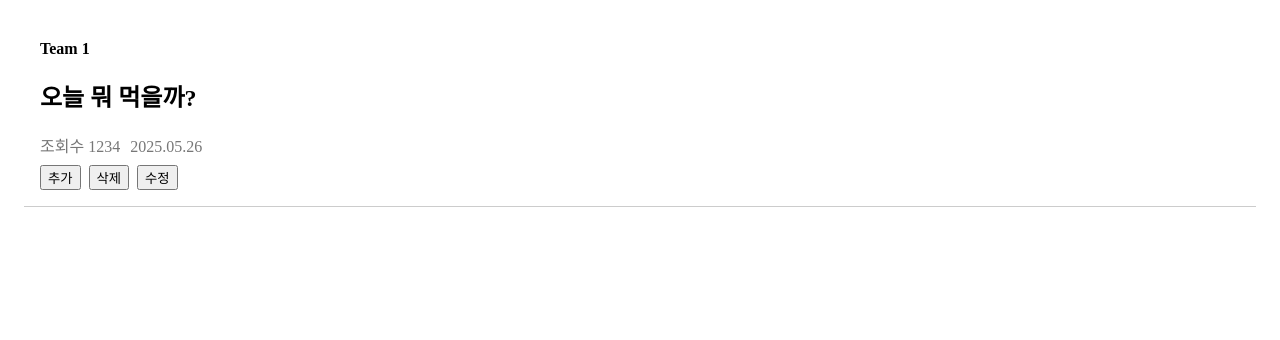
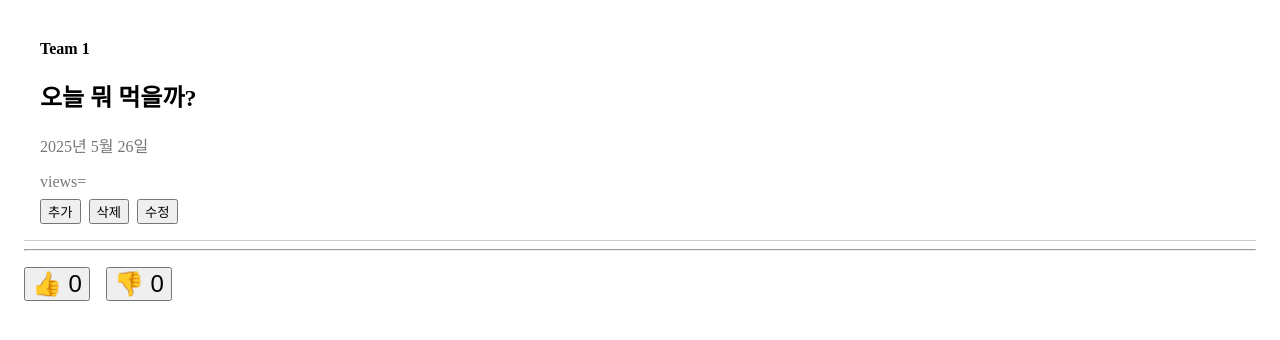
Before and after one commit to LC13Owl/team1_front, a React (Vite) app: page / in a window 1280 px wide. Shown: the top 340 px of the page. Built offline with nearby package versions, Linux system fonts and the light colour scheme.

Commit message:
좋아요 기능 추가

```diff
--- a/src/App.jsx
+++ b/src/App.jsx
@@ -1,6 +1,7 @@
 import React, { useState } from "react";
 import PostHeader from "./components/PostHeader";
 import PostContent from "./components/PostContent";
+import PostActions from "./components/PostActions";
 
 function App() {
   const [showInput, setShowInput] = useState(false);
@@ -26,8 +27,8 @@ function App() {
       <PostHeader
         title="오늘 뭐 먹을까?"
         team="Team 1"
-        views={1234}
-        date="2025.05.26"
+        //views={1234}
+        //date="2025.05.26"
         onAdd={handleAdd}
         onDelete={handleDelete}
         onEdit={() => alert("수정 클릭")}
@@ -48,6 +49,9 @@ function App() {
       )}
 
       {postText && <PostContent text={postText} />}
+
+      <hr></hr>
+      <PostActions></PostActions>
     </div>
   );
 }
--- a/src/components/PostActions.jsx
+++ b/src/components/PostActions.jsx
@@ -0,0 +1,30 @@
+import React, { useState } from "react";
+
+function PostActions() {
+  const [likes, setLikes] = useState(0);
+  const [dislikes, setDislikes] = useState(0);
+
+  const handleLike = () => {
+    setLikes(likes + 1);
+  };
+
+  const handleDislike = () => {
+    setDislikes(dislikes + 1);
+  };
+
+  return (
+    <div
+      className="post-actions"
+      style={{ display: "flex", gap: "1rem", marginTop: "1rem" }}
+    >
+      <button onClick={handleLike} style={{ fontSize: "1.5rem" }}>
+        👍 {likes}
+      </button>
+      <button onClick={handleDislike} style={{ fontSize: "1.5rem" }}>
+        👎 {dislikes}
+      </button>
+    </div>
+  );
+}
+
+export default PostActions;
--- /dev/null
+++ b/src/components/PostDate.jsx
@@ -0,0 +1,14 @@
+const CustomDate = () => {
+  const today = new Date();
+
+  const formattedDate = `${today.getFullYear()}년 ${
+    today.getMonth() + 1
+  }월 ${today.getDate()}일`;
+  return (
+    <div>
+      <p>{formattedDate}</p>
+    </div>
+  );
+};
+
+export default CustomDate;
--- a/src/components/PostHeader.jsx
+++ b/src/components/PostHeader.jsx
@@ -1,4 +1,5 @@
 import React from "react";
+import CustomDate from "./PostDate";
 
 function PostHeader({ title, team, views, date, onAdd, onDelete, onEdit }) {
   return (
@@ -9,7 +10,8 @@ function PostHeader({ title, team, views, date, onAdd, onDelete, onEdit }) {
       <div style={{ fontWeight: "bold" }}>{team}</div>
       <h2>{title}</h2>
       <div style={{ color: "#777", marginBottom: "0.5rem" }}>
-        <span>조회수 {views}</span>
+        <CustomDate />
+        views={views}
         <span style={{ marginLeft: "10px" }}>{date}</span>
       </div>
       <div style={{ display: "flex", gap: "0.5rem" }}>
```
Also changed, not shown: src/components/PostItem.jsx (deleted), 1 other file (tests, documents, lock files or other folders).
